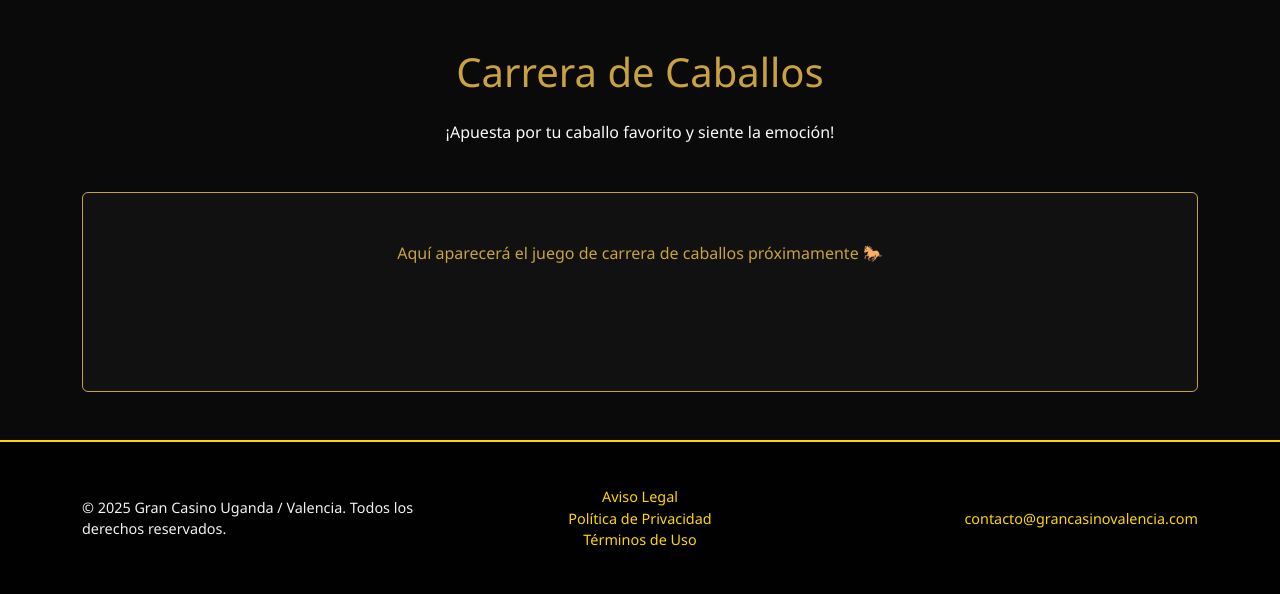
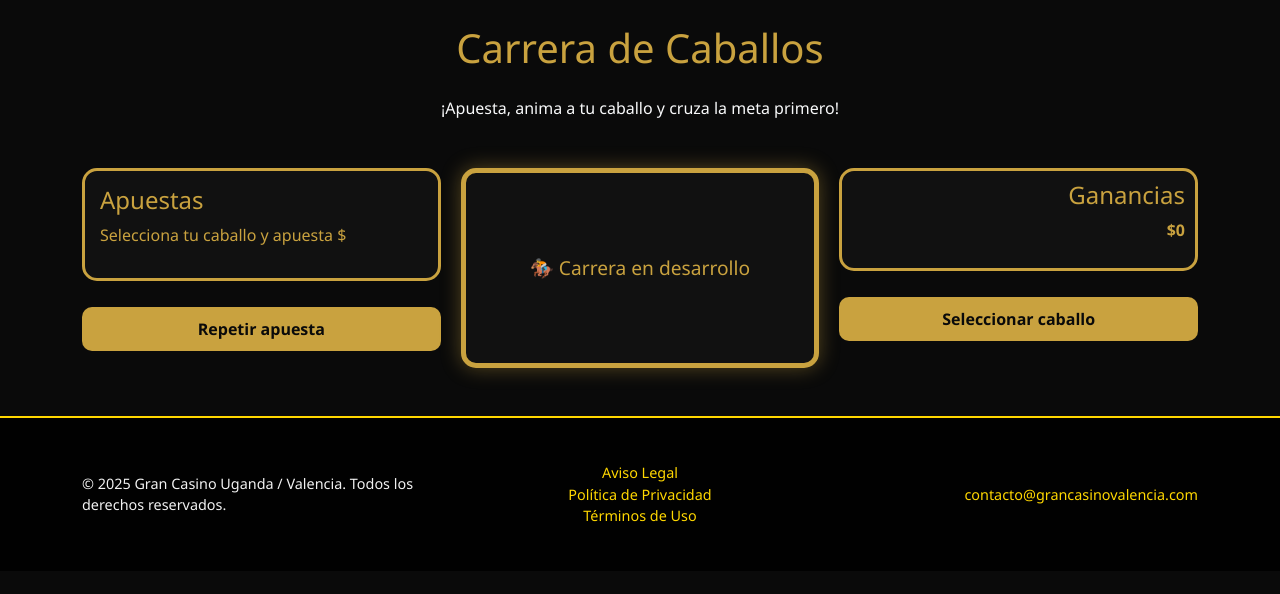
Before and after one commit to saimonfiles06/proyectoFinal, a PHP site: page /juegos/caballos.html in a window 1280 px wide. Shown: the part 134-728 px from the top of the page. Run offline with PHP 8.4, Linux system fonts and the light colour scheme; grey boxes are pictures that could not be loaded.

Commit message:
caballos final
estética carrera de caballos final, falta cambiar texto ganancias

```diff
--- a/css/estilos.css
+++ b/css/estilos.css
@@ -302,8 +302,7 @@ footer {
 
 .botones-col.tragaperras {
   width: 100%;
-  max-width: 400px;
-  /* igual que .slots-interface */
+  max-width: 400px; /* igual que .slots-interface */
 }
 
 .botones-col.ganancias {
@@ -343,6 +342,98 @@ footer {
 
   .botones-col {
     max-width: 100%;
+    width: 100%;
+  }
+}
+/* ===== Carrera de Caballos - Estética completa ===== */
+.carrera-game-area {
+  display: flex;
+  justify-content: space-between;
+  gap: 20px;
+  margin-top: 30px;
+  flex-wrap: wrap; /* Para móviles se apilen */
+}
+
+/* Contenedor individual que agrupa elemento + botón */
+.carrera-columna {
+  display: flex;
+  flex-direction: column;
+  gap: 10px; /* separación entre elemento y botón */
+  flex: 1; /* que crezca de forma proporcional */
+  min-width: 180px;
+}
+
+/* Zona de apuestas (izquierda) */
+.carrera-apuestas {
+  background-color: #111;
+  border: 3px solid #c9a23f;
+  border-radius: 15px;
+  padding: 15px;
+  color: #c9a23f;
+  text-align: left;
+  display: flex;
+  flex-direction: column;
+}
+
+/* Pista de carrera (centro) */
+.carrera-pista {
+  background-color: #111;
+  border: 5px solid #c9a23f;
+  border-radius: 15px;
+  box-shadow: 0 0 20px rgba(201, 162, 63, 0.4);
+  display: flex;
+  justify-content: center;
+  align-items: center;
+  color: #c9a23f;
+  font-size: 1.2rem;
+  text-align: center;
+  min-height: 200px;
+  flex-direction: column;
+}
+
+/* Ganancias acumuladas (derecha) */
+.carrera-ganancias {
+  background-color: #111;
+  border: 3px solid #c9a23f;
+  border-radius: 15px;
+  padding: 10px;
+  text-align: right;
+  color: #c9a23f;
+  font-weight: bold;
+  display: flex;
+  flex-direction: column;
+}
+
+/* Botones dentro de cada columna ocupan 100% del ancho del contenedor */
+.carrera-columna > .btn-carrera {
+  width: 100%;
+  background-color: #c9a23f;
+  color: #0a0a0a;
+  font-weight: bold;
+  border: none;
+  border-radius: 10px;
+  padding: 10px;
+  transition: background-color 0.3s;
+  text-align: center;
+}
+
+.carrera-columna > .btn-carrera:hover {
+  background-color: #e1be58;
+}
+
+/* Responsive */
+@media (max-width: 768px) {
+  .carrera-game-area {
+    flex-direction: column;
+    align-items: center;
+  }
+
+  .carrera-columna {
+    width: 100%;
+    max-width: 400px;
+  }
+
+  .carrera-columna > .btn-carrera {
     width: 100%;
   }
 }
--- a/juegos/caballos.html
+++ b/juegos/caballos.html
@@ -1,29 +1,59 @@
 <!DOCTYPE html>
 <html lang="es-ES">
+
 <head>
   <meta charset="UTF-8">
   <meta name="viewport" content="width=device-width, initial-scale=1.0">
-  <title>Gran Casino - Carrera de Caballos</title>
+  <title>Carrera de Caballos - Gran Casino</title>
   <link href="https://cdn.jsdelivr.net/npm/bootstrap@5.3.3/dist/css/bootstrap.min.css" rel="stylesheet">
-  <script src="https://cdn.jsdelivr.net/npm/bootstrap@5.3.3/dist/js/bootstrap.bundle.min.js"></script>
   <link rel="stylesheet" href="../css/estilos.css">
   <link rel="shortcut icon" href="../img/caballos.png" type="image/x-icon">
 </head>
+
 <body>
   <header class="d-flex justify-content-between align-items-center p-3">
     <a href="../index.html" class="navbar-brand">
       <img src="../img/logo.png" alt="Logo de Gran Casino" class="header-logo">
     </a>
-    <img src="../img/caballos.png" alt="Carrera de Caballos de Gran Casino" class="header-ruleta img-fluid">
+    <img src="../img/caballos.png" alt="Carrera de Caballos" class="header-ruleta img-fluid">
   </header>
 
-  <main class="container text-center mt-5">
-    <h1 class="titulo mb-4">Carrera de Caballos</h1>
-    <p class="text-light mb-5">¡Apuesta por tu caballo favorito y siente la emoción!</p>
-    <div class="ruleta-game-area p-5 border border-gold rounded">
-      <p class="text-gold">Aquí aparecerá el juego de carrera de caballos próximamente 🐎</p>
+  <main class="container text-center">
+    <h1 class="titulo mb-4 mt-4">Carrera de Caballos</h1>
+    <p class="text-light mb-5">¡Apuesta, anima a tu caballo y cruza la meta primero!</p>
+
+    <!-- Zona principal con contenedores individuales -->
+    <div class="carrera-game-area">
+
+      <!-- Contenedor de apuestas + botón -->
+      <div class="carrera-columna">
+        <div class="carrera-apuestas">
+          <h4>Apuestas</h4>
+          <p>Selecciona tu caballo y apuesta $</p>
+        </div>
+        <button class="btn-carrera mt-3">Repetir apuesta</button>
+      </div>
+
+      <!-- Contenedor de pista -->
+      <div class="carrera-columna">
+        <div class="carrera-pista">
+          🏇 Carrera en desarrollo
+        </div>
+      </div>
+
+      <!-- Contenedor de ganancias + botón -->
+      <div class="carrera-columna">
+        <div class="carrera-ganancias">
+          <h4>Ganancias</h4>
+          <p>$0</p>
+        </div>
+        <button class="btn-carrera mt-3">Seleccionar caballo</button>
+      </div>
+
     </div>
   </main>
+
+
 </body>
   <footer class="footer mt-5">
     <div class="container py-4">
```
Lines whose indentation alone changed are shown as unchanged.
